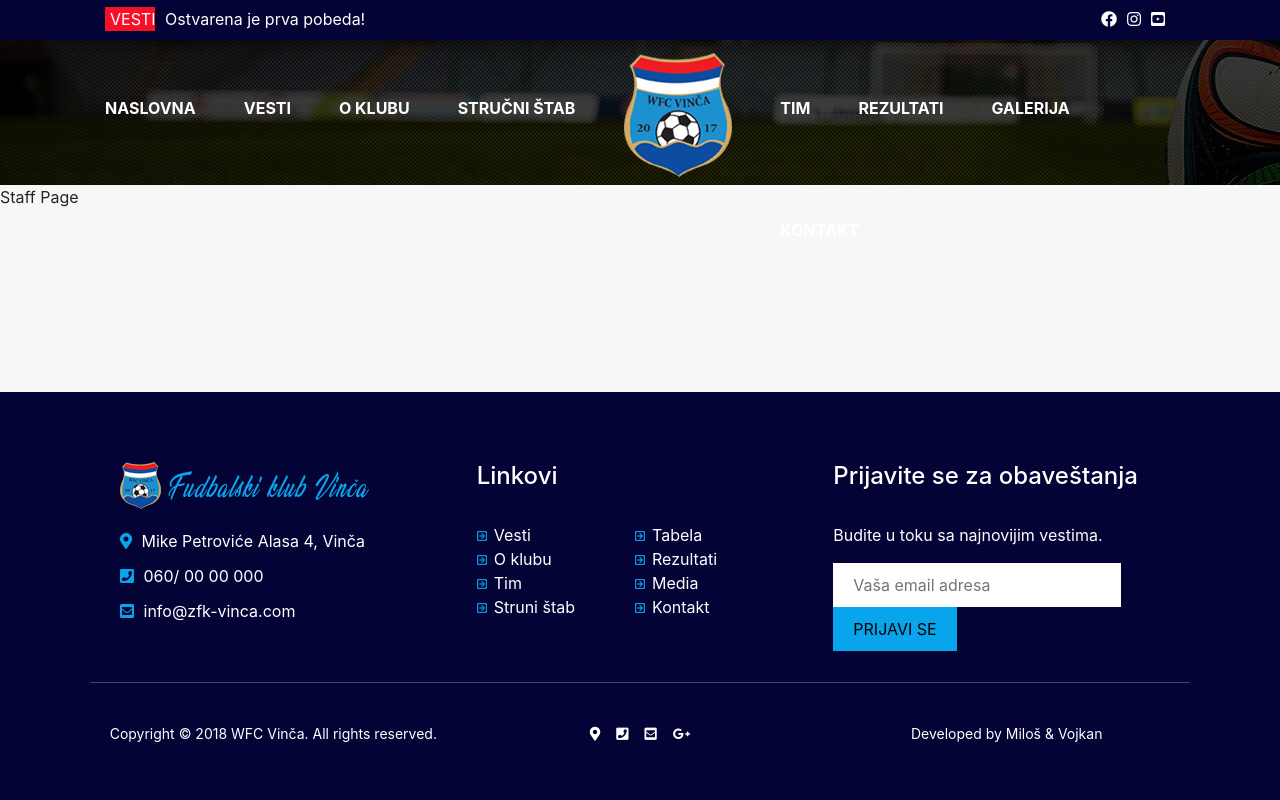
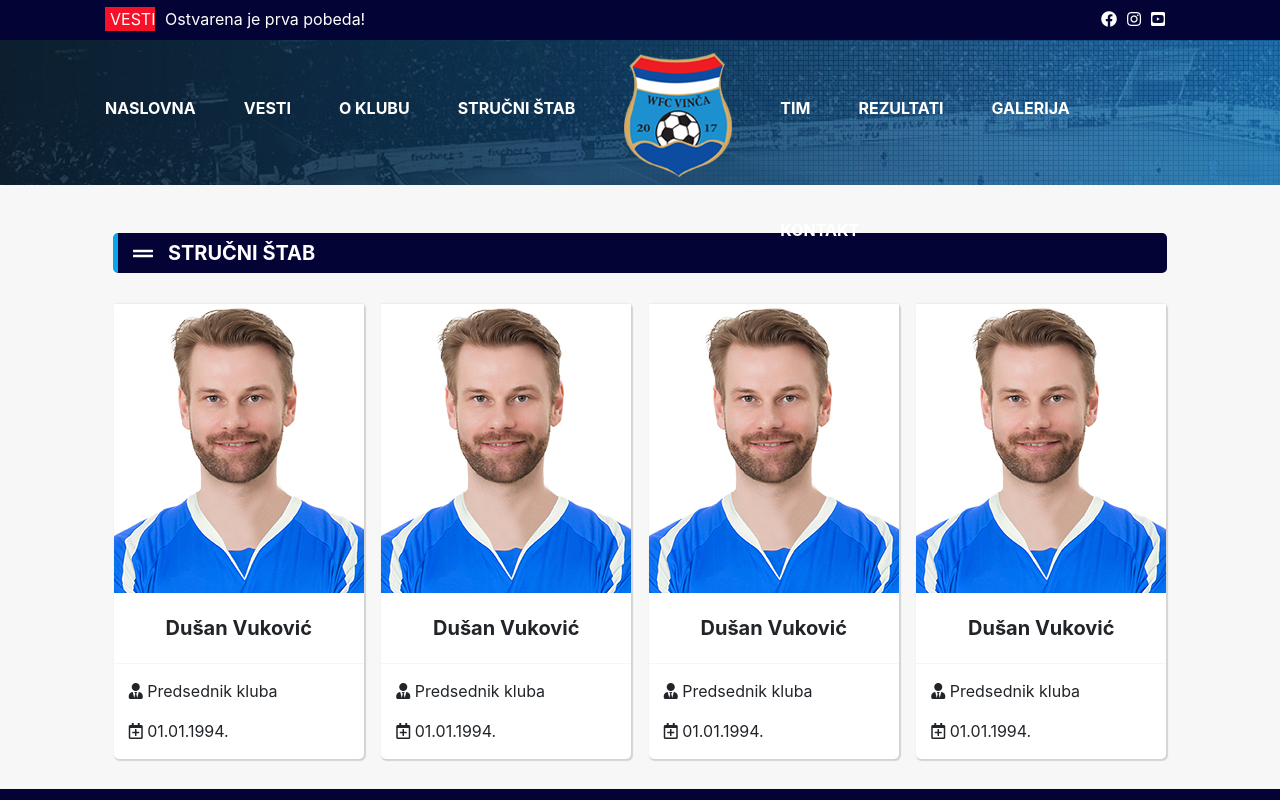
Before and after one commit to bibi994/ZFK-VINCA, a React (Create React App) app: page /strucni-stab in a window 1280 px wide. Shown: the top 800 px of the page. Built offline with nearby package versions, Linux system fonts and the light colour scheme.

Commit message:
Finished staff page

```diff
--- a/src/view/components/staff/Staff.js
+++ b/src/view/components/staff/Staff.js
@@ -5,7 +5,47 @@ import './staff.css';
 const Staff = () => {
     return(
 
-        <p>Staff Page</p>
+        <div className="container">
+            <div className="section-header mt-5 ml-2 mr-2">
+                    <i class="fas fa-grip-lines"></i>
+                    <p>Stručni štab</p>
+            </div>
+            <div className="all-staffs">
+                <div className="staff">
+                    <img src={require('../../shared/player.jpg')} alt="player"/>
+                    <p>Dušan Vuković</p>
+                    <p><i class="fas fa-user-tie"></i> Predsednik kluba</p>
+                    <p><i class="far fa-calendar-plus"></i> 01.01.1994.</p>
+                </div>
+
+                <div className="staff">
+                    <img src={require('../../shared/player.jpg')} alt="player"/>
+                    <p>Dušan Vuković</p>
+                    <p><i class="fas fa-user-tie"></i> Predsednik kluba</p>
+                    <p><i class="far fa-calendar-plus"></i> 01.01.1994.</p>
+                </div>
+
+                <div className="staff">
+                    <img src={require('../../shared/player.jpg')} alt="player"/>
+                    <p>Dušan Vuković</p>
+                    <p><i class="fas fa-user-tie"></i> Predsednik kluba</p>
+                    <p><i class="far fa-calendar-plus"></i> 01.01.1994.</p>
+                </div>
+
+                <div className="staff">
+                    <img src={require('../../shared/player.jpg')} alt="player"/>
+                    <p>Dušan Vuković</p>
+                    <p><i class="fas fa-user-tie"></i> Predsednik kluba</p>
+                    <p><i class="far fa-calendar-plus"></i> 01.01.1994.</p>
+                </div>
+
+
+
+
+            </div>
+
+
+        </div>
     )
 }
 export default Staff;
--- a/src/view/components/staff/staff.css
+++ b/src/view/components/staff/staff.css
@@ -0,0 +1,32 @@
+.all-staffs{
+    display: flex;
+    flex-wrap: wrap;
+    justify-content: space-around;
+    margin-bottom: 15px;
+}
+.staff{
+    background-color: white;
+    width: 250px;
+    border-radius: 5px;
+    margin-bottom: 15px;
+    border: 1px soldi lightgrey;
+    box-shadow: 1px 1px 1px 1px rgb(211, 211, 211);
+}
+.staff p:nth-child(2){
+    border-bottom: 1px solid #f6f6f6;
+    padding: 20px 0;
+    text-align: center;
+    font-size: 20px;
+    font-weight: bold;
+    display: block;
+    margin: 0;
+}
+.staff p:nth-child(3){
+    float: left;
+    padding-left: 15px;
+    padding-top: 15px;
+}
+.staff p:nth-child(4){
+    float: left;
+    padding-left: 15px;
+}
--- a/src/view/components/team/team.css
+++ b/src/view/components/team/team.css
@@ -2,6 +2,7 @@
     display: flex;
     flex-wrap: wrap;
     justify-content: space-around;
+    margin-bottom: 15px;
 }
 .player{
     background-color: white;
```
Also changed, not shown: src/view/shared/header-banner.jpg.
